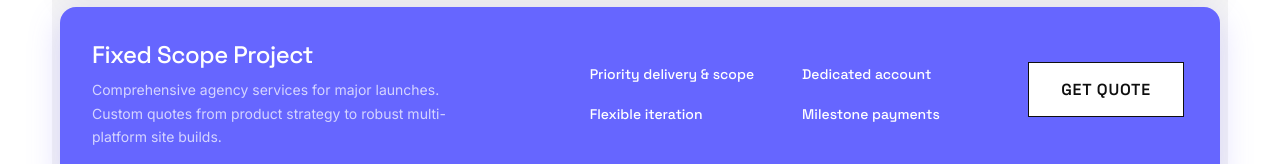
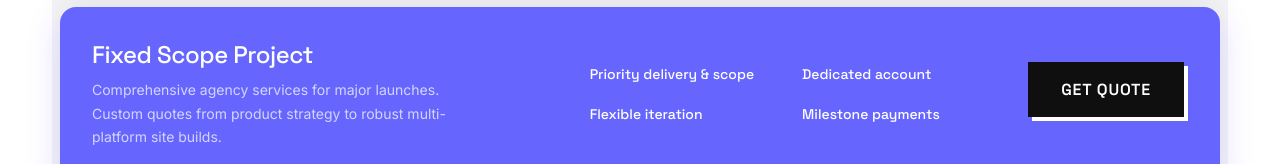
Before and after one commit to adminZalco/Zalco, a React (Vite) app: page / in a window 1280 px wide. In both pictures the pointer is over the button "GET QUOTE". Shown: the part 2467-2631 px from the top of the page. Built offline with nearby package versions, Linux system fonts and the light colour scheme; some icons are missing.

Commit message:
refactor: Rename `.brutalist-button--color-white` to `.brutalist-button--white` and update its hover box-shadow color.

```diff
--- a/src/index.css
+++ b/src/index.css
@@ -458,17 +458,17 @@ img {
     box-shadow: 4px 4px 0px var(--color-text-primary);
 }
 
-.brutalist-button--color-white {
+.brutalist-button--white {
     background-color: var(--color-text-inverse);
     color: var(--color-text-primary);
     border-color: var(--color-text-inverse);
 }
 
-.brutalist-button--color-white:hover {
+.brutalist-button--white:hover {
     background-color: var(--color-text-primary);
     color: var(--color-text-inverse);
     border-color: var(--color-text-primary);
-    box-shadow: 4px 4px 0px var(--color-white-alpha);
+    box-shadow: 4px 4px 0px var(--color-text-inverse);
 }
 
 /* =========================================================================
```
